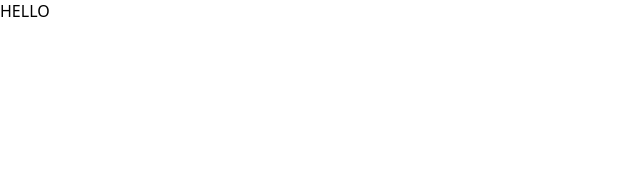
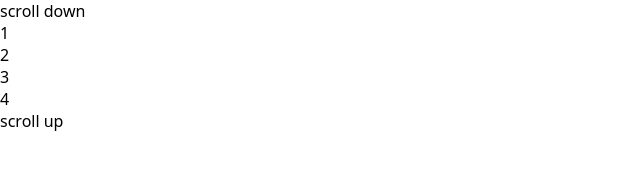
Before and after one commit to Aster0N/horizontal-scroll-gsap, a plain HTML site: page index.html in a window 1280 px wide. Shown: the whole page, without its empty margins (0-640 px from the left). Drawn offline with Linux system fonts and the light colour scheme.

Commit message:
Added html structure

```diff
--- a/index.html
+++ b/index.html
@@ -9,7 +9,23 @@
 </head>
 
 <body>
-	HELLO
+	<div class="wrapper">
+		<header class="header">
+			<div class="title">scroll down</div>
+		</header>
+
+		<main class="content">
+			<section class="section section1">1</section>
+			<section class="section section2">2</section>
+			<section class="section section3">3</section>
+			<section class="section section4">4</section>
+		</main>
+
+		<footer class="footer">
+			<div class="footer-title">scroll up</div>
+		</footer>
+	</div>
+
 	<script src='app.js'></script>
 </body>
 
```
